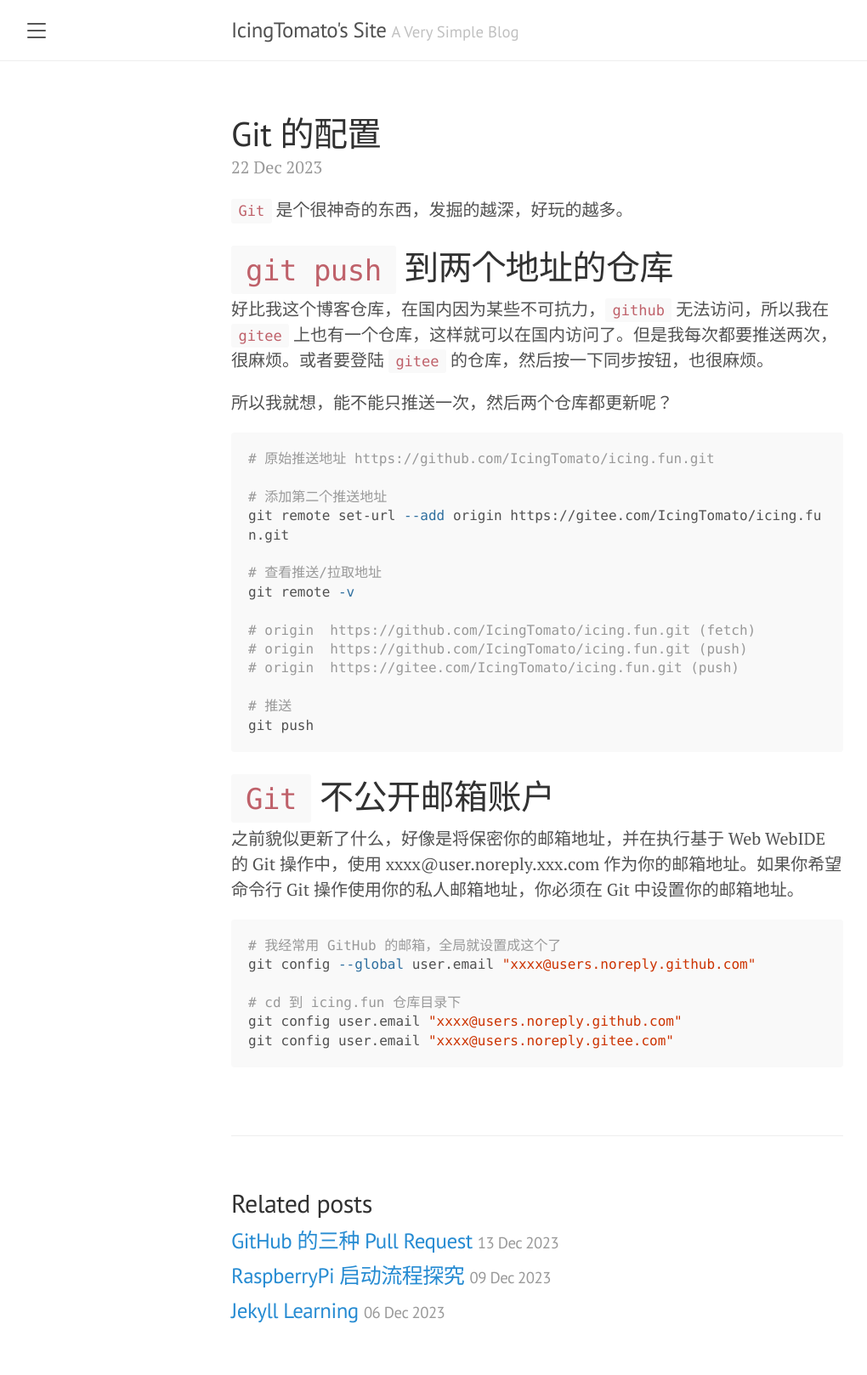
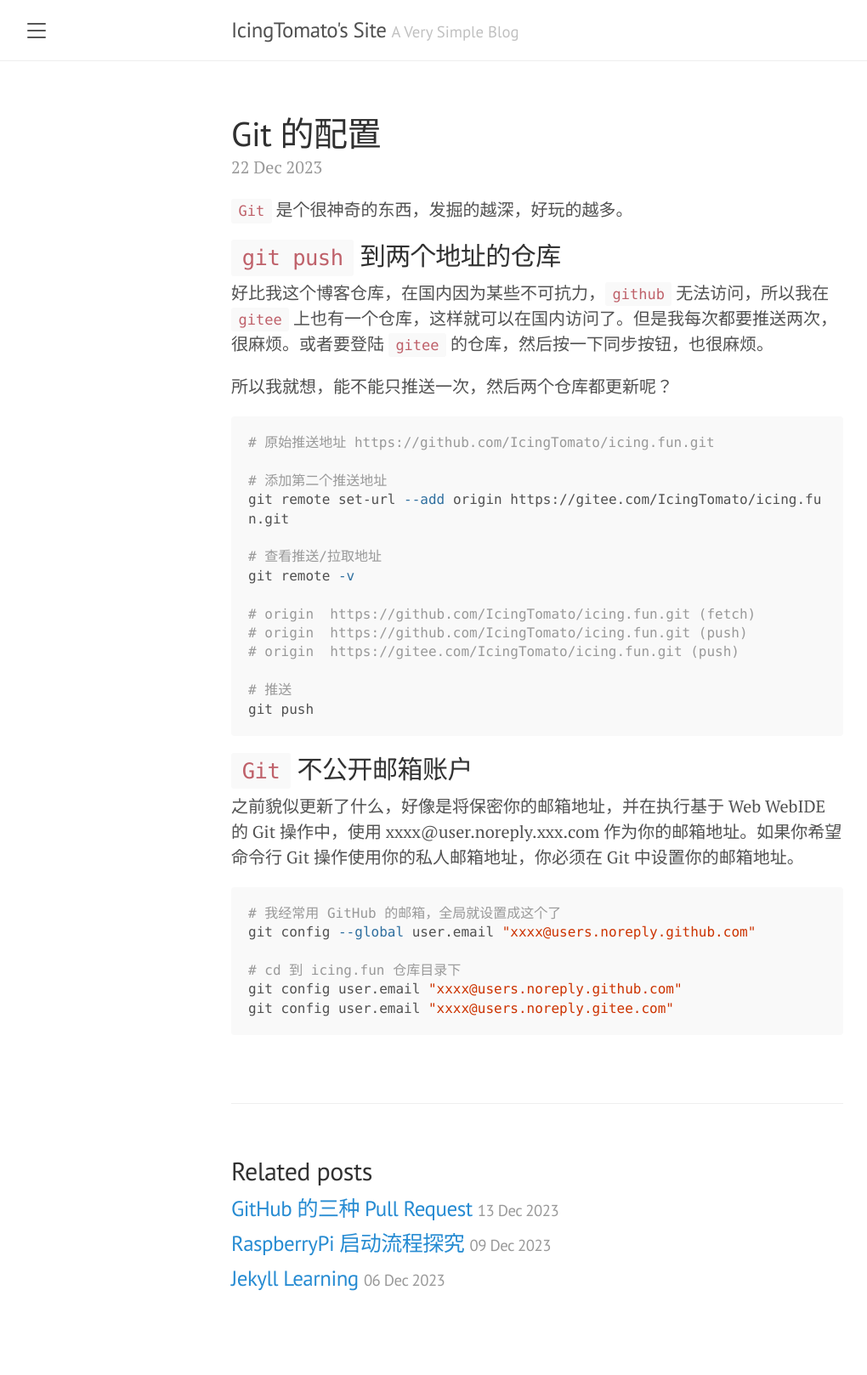
Before and after one commit to IcingTomato/icing.fun, a Jekyll site: the page built from _posts/2023-12-22-git_push_setup.markdown, in a window 1280 px wide. Shown: the whole page at 85% size, without its empty margins (8-1028 px from the left). Built offline with Jekyll 4.4.1, drawn with Linux system fonts in a browser that asks for light colours; after the commit the page ends 1580 px from its top, so only the background shows below that.

Commit message:
Change: Change something

````diff
--- a/_posts/2023-12-22-git_push_setup.markdown
+++ b/_posts/2023-12-22-git_push_setup.markdown
@@ -6,7 +6,7 @@ tags: git github zh-cn
 
 `Git` 是个很神奇的东西，发掘的越深，好玩的越多。
 
-# `git push` 到两个地址的仓库
+## `git push` 到两个地址的仓库
 
 好比我这个博客仓库，在国内因为某些不可抗力，`github` 无法访问，所以我在 `gitee` 上也有一个仓库，这样就可以在国内访问了。但是我每次都要推送两次，很麻烦。或者要登陆 `gitee` 的仓库，然后按一下同步按钮，也很麻烦。
 
@@ -29,7 +29,7 @@ git remote -v
 git push
 ```
 
-# `Git` 不公开邮箱账户
+## `Git` 不公开邮箱账户
 
 之前貌似更新了什么，好像是将保密你的邮箱地址，并在执行基于 Web WebIDE 的 Git 操作中，使用 xxxx@user.noreply.xxx.com 作为你的邮箱地址。如果你希望命令行 Git 操作使用你的私人邮箱地址，你必须在 Git 中设置你的邮箱地址。
 
````
